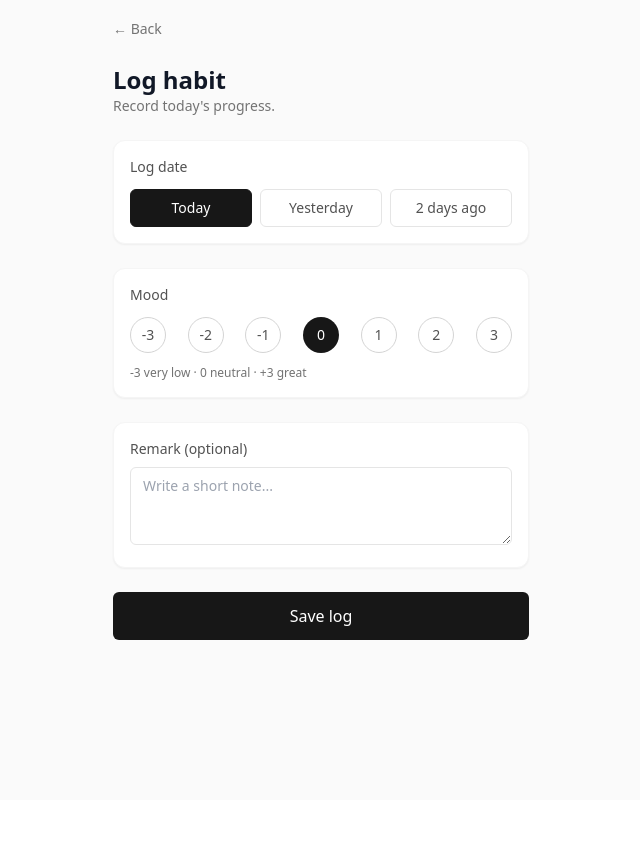
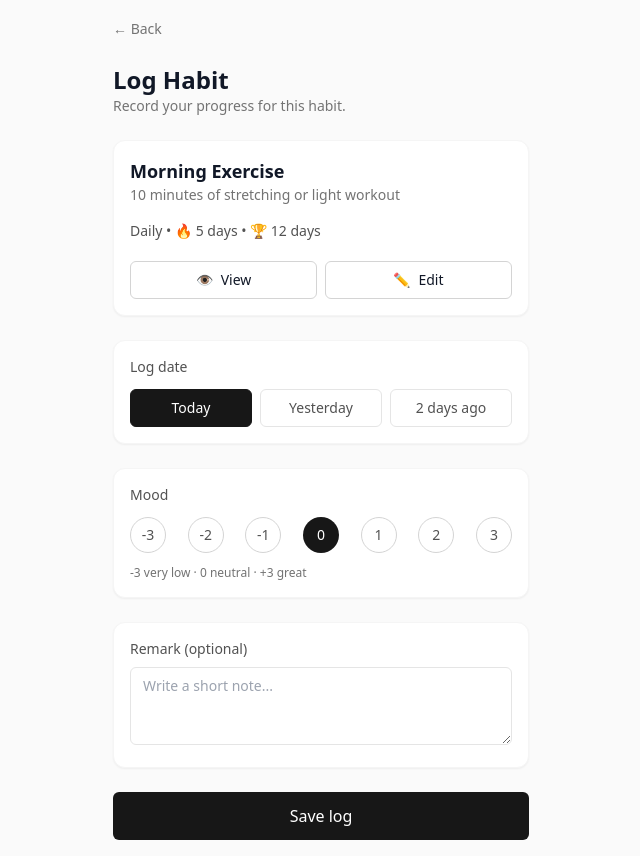
Before and after one commit to decomle/momentum, a React (Vite) app in the folder frontend/momentum-pwa/: page /habit_log in a window 1280 px wide. Shown: the whole page, without its empty margins (319-959 px from the left). Before the commit the page ends 800 px from the top, so only its background shows below. Built offline with nearby package versions, Linux system fonts and the light colour scheme; no server answers.

Commit message:
Habit Log page

```diff
--- a/frontend/momentum-pwa/src/pages/HabitLogPage.tsx
+++ b/frontend/momentum-pwa/src/pages/HabitLogPage.tsx
@@ -3,6 +3,14 @@ import { useState } from "react"
 export default function HabitLogPage() {
   const [selectedDate, setSelectedDate] = useState("today")
   const [mood, setMood] = useState(0)
+
+  const habit = {
+    name: "Morning Exercise",
+    description: "10 minutes of stretching or light workout",
+    frequency: "Daily",
+    current_streak: 5,
+    longest_streak: 12,
+  }
 
   return (
     <div className="min-h-screen bg-neutral-50 flex justify-center">
@@ -15,11 +23,45 @@ export default function HabitLogPage() {
 
         {/* Title */}
         <div>
-          <h1 className="text-2xl font-semibold">Log habit</h1>
+          <h1 className="text-2xl font-semibold">Log Habit</h1>
           <p className="text-sm text-neutral-500">
-            Record today's progress.
+            Record your progress for this habit.
           </p>
         </div>
+
+        {/* Habit Info */}
+<div className="bg-white rounded-xl p-4 shadow-sm border border-neutral-100 space-y-4">
+
+  <div>
+    <h2 className="font-semibold text-lg">
+      {habit.name}
+    </h2>
+
+    <p className="text-sm text-neutral-500">
+      {habit.description}
+    </p>
+  </div>
+
+  <div className="text-sm text-neutral-600">
+    {habit.frequency} • 🔥 {habit.current_streak} days • 🏆 {habit.longest_streak} days
+  </div>
+
+  {/* Actions */}
+<div className="flex gap-2 pt-1">
+
+  <button className="flex-1 flex items-center justify-center gap-2 py-2 text-sm border border-neutral-300 rounded-md hover:bg-neutral-100">
+    <span>👁</span>
+    <span>View</span>
+  </button>
+
+  <button className="flex-1 flex items-center justify-center gap-2 py-2 text-sm border border-neutral-300 rounded-md hover:bg-neutral-100">
+    <span>✏️</span>
+    <span>Edit</span>
+  </button>
+
+</div>
+
+</div>
 
         {/* Log Date */}
         <div className="bg-white rounded-xl p-4 shadow-sm border border-neutral-100 space-y-3">
```
